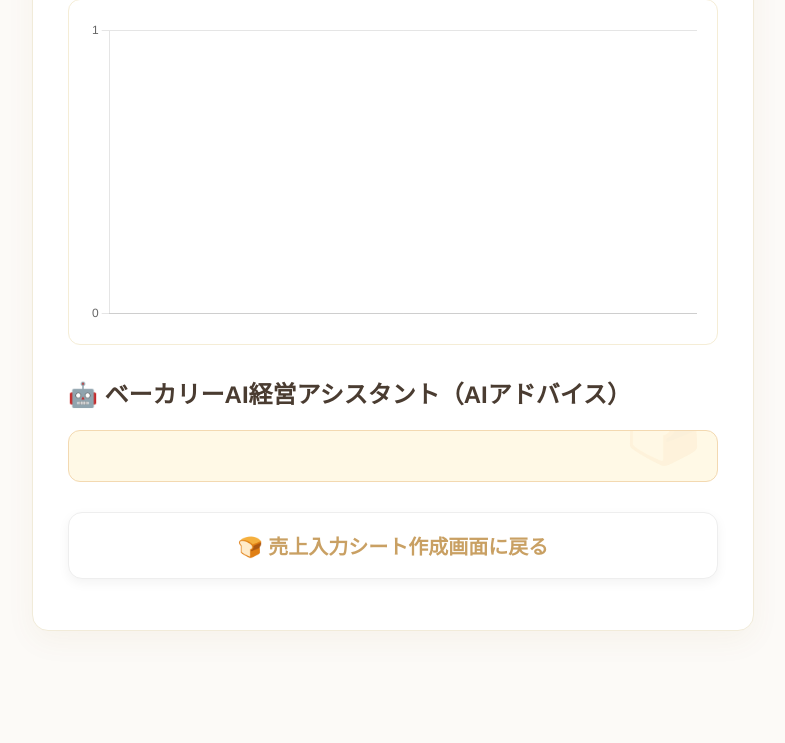
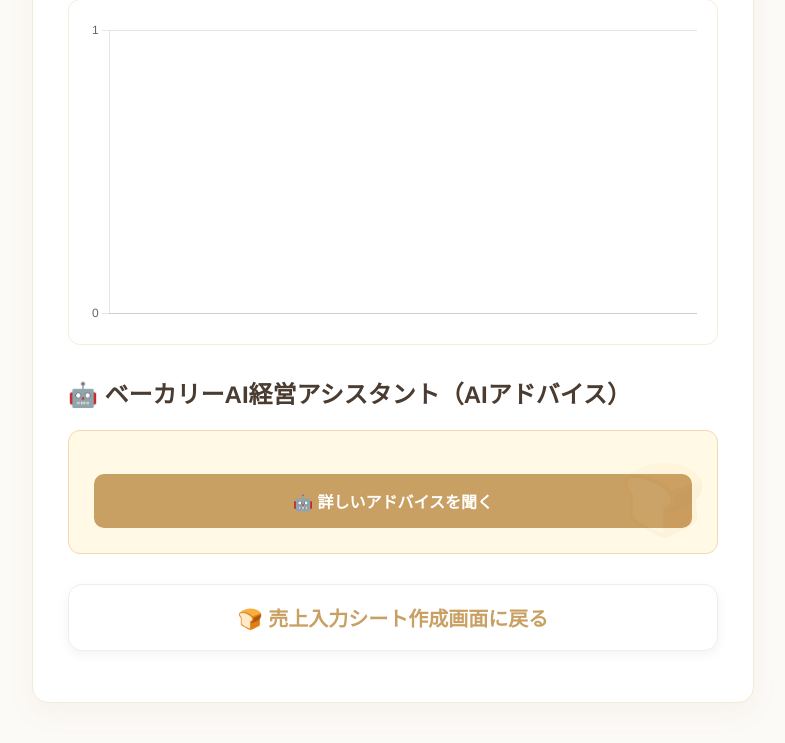
Before and after one commit to tosane932/sales_data_app, a Python web app: template templates/dashboard.html in a window 1280 px wide. Shown: the part 533-1276 px from the top of the page, without its empty margins (247-1032 px from the left). Before the commit the page ends 1164 px from the top, so only its background shows below. Run offline with Jinja, Linux system fonts and the light colour scheme; the template is opened without the code that fills it, so the values that code supplies are empty.

Commit message:
feat: AI機能をボタン実行に変更してAPI使用回数を削減

```diff
--- a/templates/dashboard.html
+++ b/templates/dashboard.html
@@ -128,6 +128,27 @@
             box-shadow: 0 4px 12px rgba(0, 0, 0, 0.05);
             border: 1px solid #eee;
         }
+        .btn-ai-advice {
+            width: 100%;
+            margin-top: 18px;
+            padding: 15px;
+            border: none;
+            border-radius: 10px;
+            background-color: #c9a063;
+            color: white;
+            font-size: 16px;
+            font-weight: bold;
+            cursor: pointer;
+        }
+
+.btn-ai-advice:hover {
+    background-color: #b3884b;
+}
+
+.btn-ai-advice:disabled {
+    opacity: 0.6;
+    cursor: not-allowed;
+}
     </style>
 </head>
 <body>
@@ -187,6 +208,13 @@
         <p id="aiAdviceText" style="margin: 0; font-weight: bold; color: #4a3c31; font-size: 16px;">
             {{ ai_advice | replace('\n', '<br>') | safe }}
         </p>
+        <button
+            type="button"
+            class="btn-ai-advice"
+            id="aiAdviceButton"
+            onclick="loadAiAdvice()">
+            🤖 詳しいアドバイスを聞く
+        </button>
     </div>
 
     <a href="/" class="btn-back">🍞 売上入力シート作成画面に戻る</a>
@@ -278,6 +306,42 @@
                 aiText.innerHTML = "🚨 データの取得に失敗しました。お手数ですが時間を置いて再度お試しいただくか、システムの稼働状態を確認してください。";
             });
     }
+    function loadAiAdvice() {
+        const year = document.getElementById('selectYear').value;
+        const month = document.getElementById('selectMonth').value;
+        const aiText = document.getElementById('aiAdviceText');
+        const aiButton = document.getElementById('aiAdviceButton');
+
+        aiText.innerHTML =
+            '🌀 AIアシスタントが詳しい改善案を考えています...';
+
+        aiButton.disabled = true;
+        aiButton.textContent = '分析中...';
+
+        fetch(`/api/ai-advice?year=${year}&month=${month}`)
+            .then(response => {
+                if (!response.ok) {
+                    throw new Error('AI advice API failed');
+                }
+
+                return response.json();
+            })
+            .then(data => {
+                aiText.innerHTML =
+                    data.ai_advice.replace(/\n/g, '<br>');
+            })
+            .catch(error => {
+                console.error('AIアドバイス取得エラー:', error);
+
+                aiText.innerHTML =
+                    '🚨 AIアドバイスの取得に失敗しました。'
+                    + '時間を置いてから、もう一度お試しください。';
+            })
+            .finally(() => {
+                aiButton.disabled = false;
+                aiButton.textContent = '🤖 もう一度詳しいアドバイスを聞く';
+            });
+    }
 </script>
 
 </body>
```
